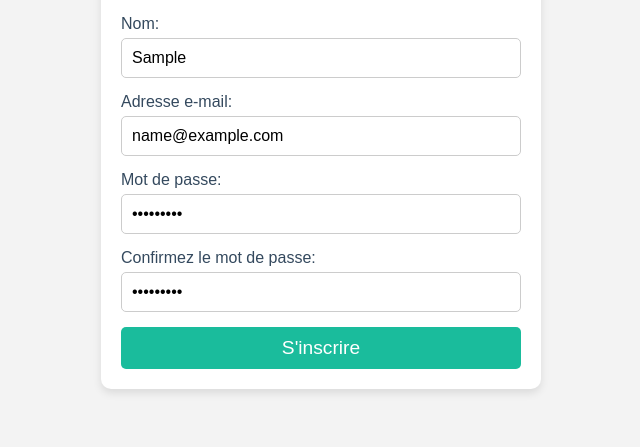
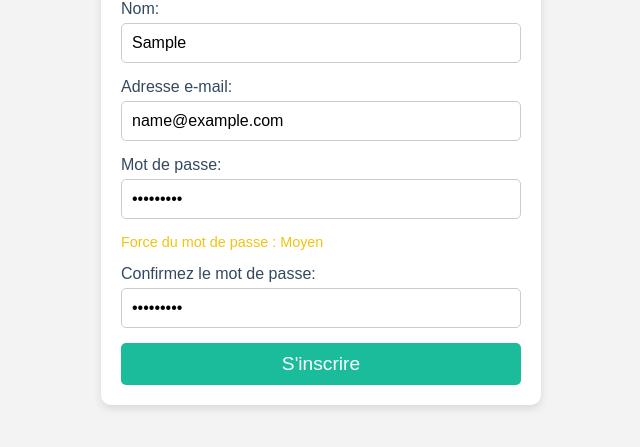
Before and after one commit to MyreeYo/MemoryJS, a plain HTML site: page INSCRIPTION/inscription.html in a window 1280 px wide. Both pictures are taken after typing "Sample", "name@example.com", "Sample123", "Sample123" into the empty fields and a click on the button "S'inscrire". Shown: the part 247-694 px from the top of the page, without its empty margins (319-959 px from the left). Drawn offline with Linux system fonts and the light colour scheme.

Commit message:
Add password strength

```diff
--- a/INSCRIPTION/inscription.css
+++ b/INSCRIPTION/inscription.css
@@ -55,3 +55,21 @@ button {
 button:hover {
     background-color: #16a085;
 }
+
+.password-strength {
+    margin: 0 0 15px 0;
+    font-size: 0.9em;
+    color: #e74c3c;
+}
+
+.password-strength.weak {
+    color: #e74c3c;
+}
+
+.password-strength.medium {
+    color: #f1c40f;
+}
+
+.password-strength.strong {
+    color: #2ecc71;
+}
--- a/INSCRIPTION/inscription.html
+++ b/INSCRIPTION/inscription.html
@@ -18,6 +18,7 @@
 
             <label for="password">Mot de passe:</label>
             <input type="password" id="password" name="password" required>
+            <p id="password-strength" class="password-strength">Force du mot de passe : </p>
 
             <label for="confirm-password">Confirmez le mot de passe:</label>
             <input type="password" id="confirm-password" name="confirm-password" required>
--- a/INSCRIPTION/inscription.js
+++ b/INSCRIPTION/inscription.js
@@ -13,3 +13,26 @@ document
       // Vous pouvez ajouter du code ici pour envoyer les données du formulaire à un serveur
     }
   });
+
+document.getElementById("password").addEventListener("input", function () {
+  const password = document.getElementById("password").value;
+  const strengthElement = document.getElementById("password-strength");
+  const strength = getPasswordStrength(password);
+
+  strengthElement.textContent = `Force du mot de passe : ${strength.text}`;
+  strengthElement.className = `password-strength ${strength.class}`;
+});
+
+function getPasswordStrength(password) {
+  if (password.length < 6) {
+    return { text: "Faible", class: "weak" };
+  } else if (password.length >= 6 && /[\d\W]/.test(password)) {
+    if (password.length > 9) {
+      return { text: "Fort", class: "strong" };
+    } else {
+      return { text: "Moyen", class: "medium" };
+    }
+  } else {
+    return { text: "Faible", class: "weak" };
+  }
+}
```
